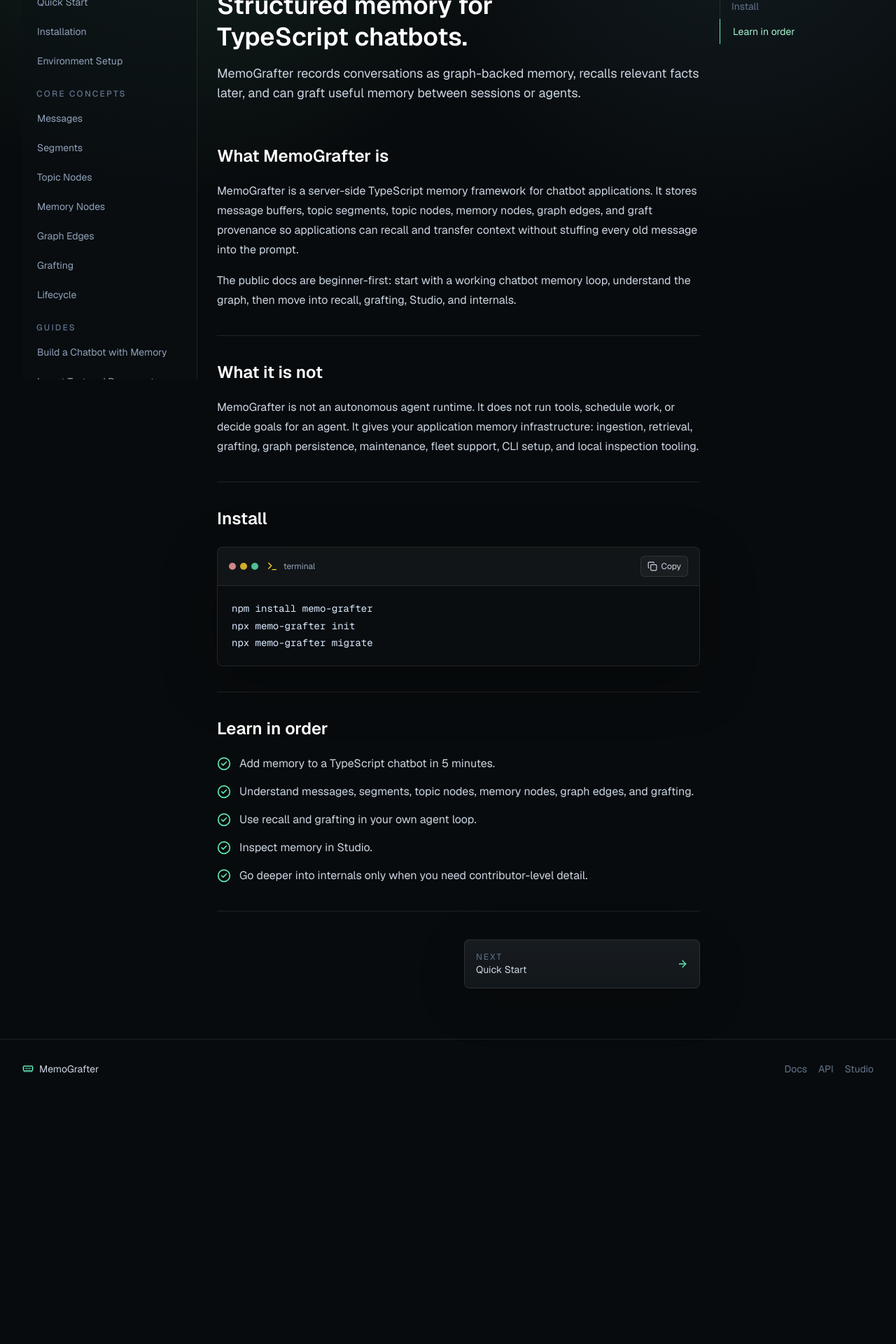
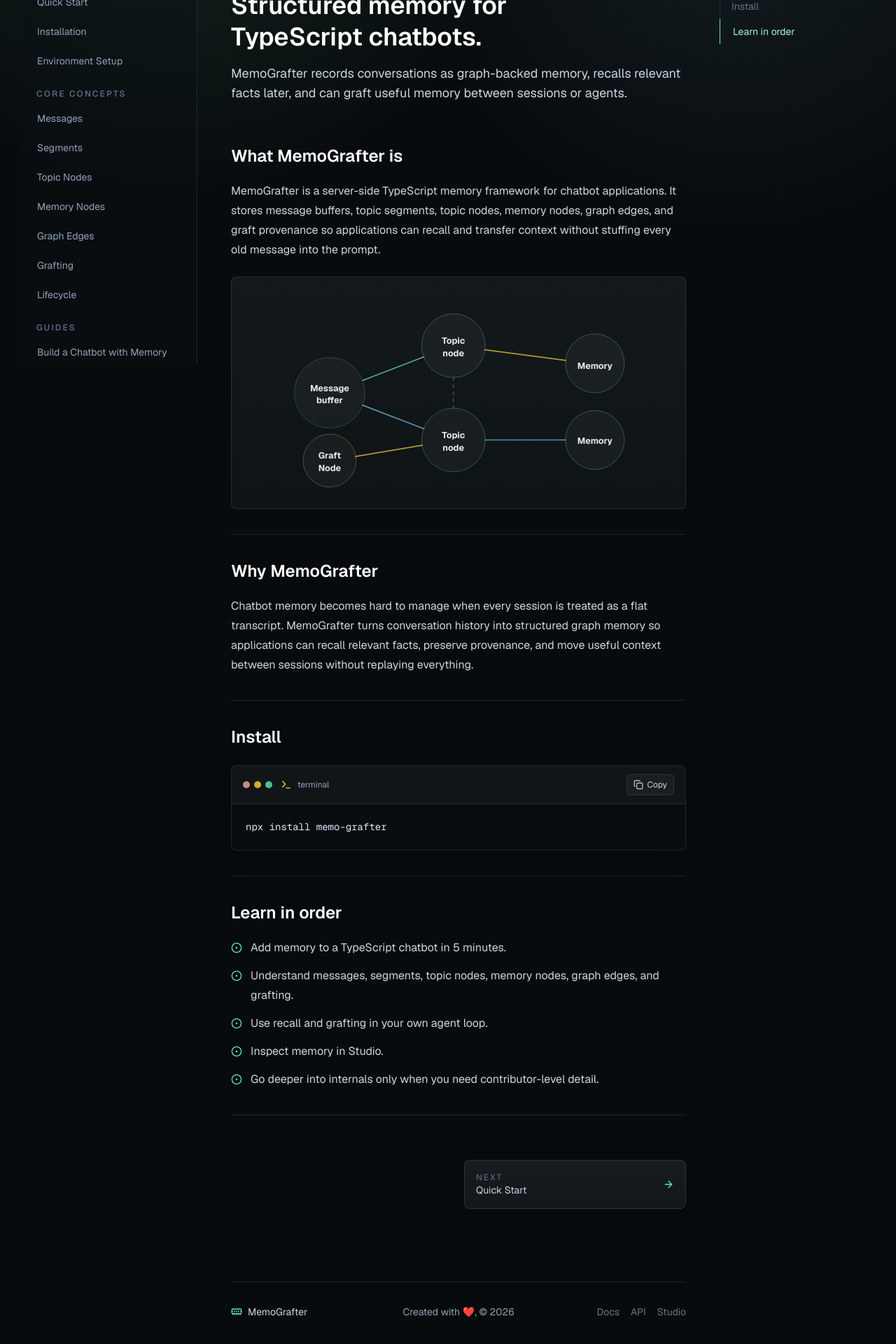
Before and after one commit to mayhemking007/mg-website, a Next.js app: page /docs in a window 1280 px wide. Shown: the part 234-2154 px from the top of the page at 70% size. Before the commit the page ends 1803 px from the top, so only its background shows below. Built offline with nearby package versions, Linux system fonts and the light colour scheme.

Commit message:
Imporved docs UI

```diff
--- a/src/app/globals.css
+++ b/src/app/globals.css
@@ -105,6 +105,13 @@
   border-color: rgba(125, 211, 252, 0.2);
 }
 
+.docs-pager-link:hover {
+  border-color: rgba(110, 231, 183, 0.62);
+  background:
+    linear-gradient(180deg, rgba(110, 231, 183, 0.14), rgba(110, 231, 183, 0.07)),
+    var(--surface);
+}
+
 .btn-primary,
 .btn-secondary,
 .btn-ghost {
@@ -142,8 +149,8 @@
 }
 
 .btn-secondary:hover {
-  border-color: rgba(125, 211, 252, 0.42);
-  background: rgba(125, 211, 252, 0.08);
+  border-color: rgba(110, 231, 183, 0.42);
+  background: rgba(110, 231, 183, 0.08);
 }
 
 .btn-ghost {
@@ -185,8 +192,8 @@
 }
 
 .code-copy-button:hover {
-  border-color: rgba(125, 211, 252, 0.32);
-  background: rgba(125, 211, 252, 0.08);
+  border-color: rgba(110, 231, 183, 0.32);
+  background: rgba(110, 231, 183, 0.08);
   color: #ffffff;
 }
 
@@ -416,6 +423,64 @@
   border-top: 1px solid rgba(125, 211, 252, 0.78);
 }
 
+.docs-graph-diagram {
+  min-width: 0;
+}
+
+.docs-graph-svg {
+  display: block;
+  min-width: 640px;
+  width: 100%;
+  height: auto;
+}
+
+.docs-graph-edge {
+  stroke-width: 2;
+  stroke-linecap: round;
+}
+
+.docs-graph-edge-green {
+  stroke: rgba(110, 231, 183, 0.72);
+}
+
+.docs-graph-edge-blue {
+  stroke: rgba(125, 211, 252, 0.66);
+}
+
+.docs-graph-edge-amber {
+  stroke: rgba(252, 211, 77, 0.68);
+}
+
+.docs-graph-edge-muted {
+  stroke: rgba(148, 163, 184, 0.34);
+  stroke-dasharray: 5 7;
+}
+
+.docs-graph-node circle {
+  fill: rgba(255, 255, 255, 0.04);
+  stroke: rgba(125, 211, 252, 0.26);
+}
+
+.docs-graph-node text {
+  dominant-baseline: middle;
+  fill: #e2e8f0;
+  font-size: 15px;
+  font-weight: 650;
+  text-anchor: middle;
+}
+
+.docs-graph-node-topic circle {
+  stroke: rgba(110, 231, 183, 0.36);
+}
+
+.docs-graph-node-memory circle {
+  stroke: rgba(125, 211, 252, 0.38);
+}
+
+.docs-graph-node-graft circle {
+  stroke: rgba(252, 211, 77, 0.36);
+}
+
 @media (max-width: 639px) {
   .code-copy-button span {
     display: none;
--- a/src/components/docs.tsx
+++ b/src/components/docs.tsx
@@ -1,4 +1,4 @@
-import { ArrowLeft, ArrowRight, BookOpen, CheckCircle2 } from "lucide-react";
+import { ArrowLeft, ArrowRight, BookOpen, CircleDot } from "lucide-react";
 import Link from "next/link";
 import type React from "react";
 import { OnThisPage } from "@/components/on-this-page";
@@ -27,20 +27,21 @@
 }) {
   return (
     <main className="site-shell">
-      <Header ctaHref="/docs/quick-start" ctaLabel="Quick Start" />
+      <Header ctaHref="/docs/quick-start" ctaLabel="Quick Start" ctaVariant="primary" />
 
-      <div className="docs-layout mx-auto grid max-w-[1500px] gap-7 px-4 py-7 sm:px-6 lg:grid-cols-[250px_minmax(0,820px)] lg:px-8 lg:py-8 xl:grid-cols-[250px_minmax(0,820px)_220px]">
+      <div className="docs-layout mx-auto grid max-w-[1500px] gap-8 px-4 py-7 sm:px-6 lg:grid-cols-[250px_minmax(0,820px)] lg:gap-10 lg:px-8 lg:py-8 xl:grid-cols-[250px_minmax(0,820px)_220px] xl:gap-12">
         <div>
           <DocsSidebar groups={docsNavGroups} items={docsNavItems} activeHref={activeHref} />
           <MobileDocsNav groups={docsNavGroups} items={docsNavItems} activeHref={activeHref} />
         </div>
 
-        <article className="min-w-0">{children}</article>
+        <article className="min-w-0">
+          {children}
+          <Footer contained />
+        </article>
 
         <OnThisPage sections={tocSections} />
       </div>
-
-      <Footer />
     </main>
   );
 }
@@ -92,7 +93,7 @@
               <div className="mt-5 grid gap-3 text-base leading-7 text-slate-300">
                 {section.bullets.map((item) => (
                   <div key={item} className="flex gap-3">
-                    <CheckCircle2 className="mt-1 h-5 w-5 shrink-0 text-emerald-300" />
+                    <CircleDot className="mt-1.5 h-4 w-4 shrink-0 text-emerald-300" />
                     <span>{renderInlineCode(item)}</span>
                   </div>
                 ))}
@@ -109,9 +110,9 @@
           </section>
         ))}
 
-        <nav className="grid gap-4 py-10 sm:grid-cols-2">
+        <nav className="grid gap-4 pb-10 pt-16 sm:grid-cols-2">
           {adjacent.previous ? (
-            <Link className="panel flex items-center gap-3 p-4 text-sm text-slate-300 hover:text-white" href={adjacent.previous.href}>
+            <Link className="panel docs-pager-link flex items-center gap-3 p-4 text-sm text-slate-300 hover:text-white" href={adjacent.previous.href}>
               <ArrowLeft className="h-4 w-4 text-sky-300" />
               <span>
                 <span className="block text-xs uppercase tracking-[0.18em] text-slate-500">Previous</span>
@@ -122,7 +123,7 @@
             <span />
           )}
           {adjacent.next ? (
-            <Link className="panel flex items-center justify-between gap-3 p-4 text-sm text-slate-300 hover:text-white" href={adjacent.next.href}>
+            <Link className="panel docs-pager-link flex items-center justify-between gap-3 p-4 text-sm text-slate-300 hover:text-white" href={adjacent.next.href}>
               <span>
                 <span className="block text-xs uppercase tracking-[0.18em] text-slate-500">Next</span>
                 {adjacent.next.label}
@@ -137,6 +138,52 @@
 }
 
 function DocsDiagram({ type }: { type: NonNullable<DocPage["sections"][number]["diagram"]> }) {
+  if (type === "intro-graph") {
+    return (
+      <div className="docs-diagram docs-graph-diagram" aria-label="MemoGrafter memory graph diagram">
+        <svg className="docs-graph-svg" viewBox="0 0 760 340" role="img">
+          <title>MemoGrafter stores memory as connected nodes and edges</title>
+          <line className="docs-graph-edge docs-graph-edge-green" x1="196" y1="149" x2="300" y2="109" />
+          <line className="docs-graph-edge docs-graph-edge-blue" x1="196" y1="191" x2="300" y2="231" />
+          <line className="docs-graph-edge docs-graph-edge-amber" x1="403" y1="97" x2="541" y2="115" />
+          <line className="docs-graph-edge docs-graph-edge-blue" x1="404" y1="250" x2="540" y2="250" />
+          {/* <line className="docs-graph-edge docs-graph-edge-green" x1="590" y1="170" x2="590" y2="200" /> */}
+          <line className="docs-graph-edge docs-graph-edge-muted" x1="350" y1="144" x2="350" y2="196" />
+          <line className="docs-graph-edge docs-graph-edge-amber" x1="184" y1="278" x2="297" y2="259" />
+
+          <g className="docs-graph-node" transform="translate(140 170)">
+            <circle r="60" />
+            <text y="-7">Message</text>
+            <text y="14">buffer</text>
+          </g>
+          <g className="docs-graph-node docs-graph-node-topic" transform="translate(350 90)">
+            <circle r="54" />
+            <text y="-7">Topic</text>
+            <text y="14">node</text>
+          </g>
+          <g className="docs-graph-node docs-graph-node-topic" transform="translate(350 250)">
+            <circle r="54" />
+            <text y="-7">Topic</text>
+            <text y="14">node</text>
+          </g>
+          <g className="docs-graph-node docs-graph-node-memory" transform="translate(590 120)">
+            <circle r="50" />
+            <text y="5">Memory</text>
+          </g>
+          <g className="docs-graph-node docs-graph-node-memory" transform="translate(590 250)">
+            <circle r="50" />
+            <text y="3">Memory</text>
+          </g>
+          <g className="docs-graph-node docs-graph-node-graft" transform="translate(140 285)">
+            <circle r="45" />
+            <text y="-7">Graft</text>
+            <text y="14">Node</text>
+          </g>
+        </svg>
+      </div>
+    );
+  }
+
   const diagrams = {
     "memory-graph": ["Messages", "Segments", "Topic nodes", "Memory nodes", "Graph edges"],
     "invoke-flow": ["invoke()", "Recall facts", "LLM response", "Background ingest", "Graph memory"],
--- a/src/components/site.tsx
+++ b/src/components/site.tsx
@@ -49,9 +49,11 @@
 export function Header({
   ctaHref = "/docs",
   ctaLabel = "Docs",
+  ctaVariant = "secondary",
 }: {
   ctaHref?: string;
   ctaLabel?: string;
+  ctaVariant?: "primary" | "secondary";
 }) {
   return (
     <header className="sticky top-0 z-40 border-b border-white/10 bg-[#080b0d]/85 backdrop-blur-xl">
@@ -76,7 +78,10 @@
             Studio
           </Link>
         </nav>
-        <Link className="btn-secondary h-10 px-3 text-sm sm:px-4" href={ctaHref}>
+        <Link
+          className={`${ctaVariant === "primary" ? "btn-primary" : "btn-secondary"} h-10 px-3 text-sm sm:px-4`}
+          href={ctaHref}
+        >
           {ctaLabel} <ArrowRight className="h-4 w-4" />
         </Link>
       </div>
@@ -84,22 +89,35 @@
   );
 }
 
-export function Footer() {
+export function Footer({ contained = false }: { contained?: boolean } = {}) {
   return (
-    <footer className="border-t border-white/10 px-5 py-8 text-sm text-slate-500 sm:px-8">
-      <div className="mx-auto flex max-w-7xl flex-col gap-4 sm:flex-row sm:items-center sm:justify-between">
+    <footer
+      className={
+        contained
+          ? "mt-16 border-t border-white/10 py-8 text-sm text-slate-500"
+          : "relative z-30 border-t border-white/10 bg-[#080b0d] px-5 py-8 text-sm text-slate-500 sm:px-8"
+      }
+    >
+      <div
+        className={
+          contained
+            ? "grid gap-4 sm:grid-cols-[1fr_auto_1fr] sm:items-center"
+            : "mx-auto grid max-w-7xl gap-4 sm:grid-cols-[1fr_auto_1fr] sm:items-center"
+        }
+      >
         <Link href="/" className="flex items-center gap-2 text-slate-300">
           <MemoryStick className="h-4 w-4 text-emerald-300" />
           MemoGrafter
         </Link>
-        <div className="flex flex-wrap gap-4">
-          <Link href="/docs" className="transition-colors hover:text-slate-200">
+        <p className="text-center text-slate-400">Created with ❤️, © 2026</p>
+        <div className="flex flex-wrap gap-4 sm:justify-end">
+          <Link href="/docs" className="transition-colors hover:text-emerald-200">
             Docs
           </Link>
-          <Link href="/#api" className="transition-colors hover:text-slate-200">
+          <Link href="/#api" className="transition-colors hover:text-emerald-200">
             API
           </Link>
-          <Link href="/#studio" className="transition-colors hover:text-slate-200">
+          <Link href="/#studio" className="transition-colors hover:text-emerald-200">
             Studio
           </Link>
         </div>
@@ -209,7 +227,7 @@
   const navGroups = groups ?? [{ title: "Docs", items }];
 
   return (
-    <aside className="docs-sidebar hidden max-h-[calc(100vh-120px)] overflow-y-auto p-2 lg:block">
+    <aside className="docs-sidebar hidden max-h-[calc(100vh-140px)] overflow-y-auto py-2 pl-2 pr-4 lg:block">
       <div className="mb-3 flex items-center gap-2 px-3 py-2 text-sm font-semibold text-white">
         <FileText className="h-4 w-4 text-sky-300" />
         Documentation
--- a/src/lib/docs/examples.ts
+++ b/src/lib/docs/examples.ts
@@ -6,9 +6,7 @@
 
 export const studioCode = `npx memo-grafter studio`;
 
-export const quickStartCode = `${installCode}
-${initCode}
-${migrateCode}`;
+export const quickStartCode = `npx install memo-grafter`;
 
 export const minimalAgentCode = `import "dotenv/config";
 
--- a/src/lib/docs/pages.ts
+++ b/src/lib/docs/pages.ts
@@ -21,13 +21,13 @@
         title: "What MemoGrafter is",
         body: [
           "MemoGrafter is a server-side TypeScript memory framework for chatbot applications. It stores message buffers, topic segments, topic nodes, memory nodes, graph edges, and graft provenance so applications can recall and transfer context without stuffing every old message into the prompt.",
-          "The public docs are beginner-first: start with a working chatbot memory loop, understand the graph, then move into recall, grafting, Studio, and internals.",
         ],
+        diagram: "intro-graph",
       },
       {
-        title: "What it is not",
+        title: "Why MemoGrafter",
         body: [
-          "MemoGrafter is not an autonomous agent runtime. It does not run tools, schedule work, or decide goals for an agent. It gives your application memory infrastructure: ingestion, retrieval, grafting, graph persistence, maintenance, fleet support, CLI setup, and local inspection tooling.",
+          "Chatbot memory becomes hard to manage when every session is treated as a flat transcript. MemoGrafter turns conversation history into structured graph memory so applications can recall relevant facts, preserve provenance, and move useful context between sessions without replaying everything.",
         ],
       },
       {
```
Also changed, not shown: src/lib/docs/types.ts (+7 -1 lines).
